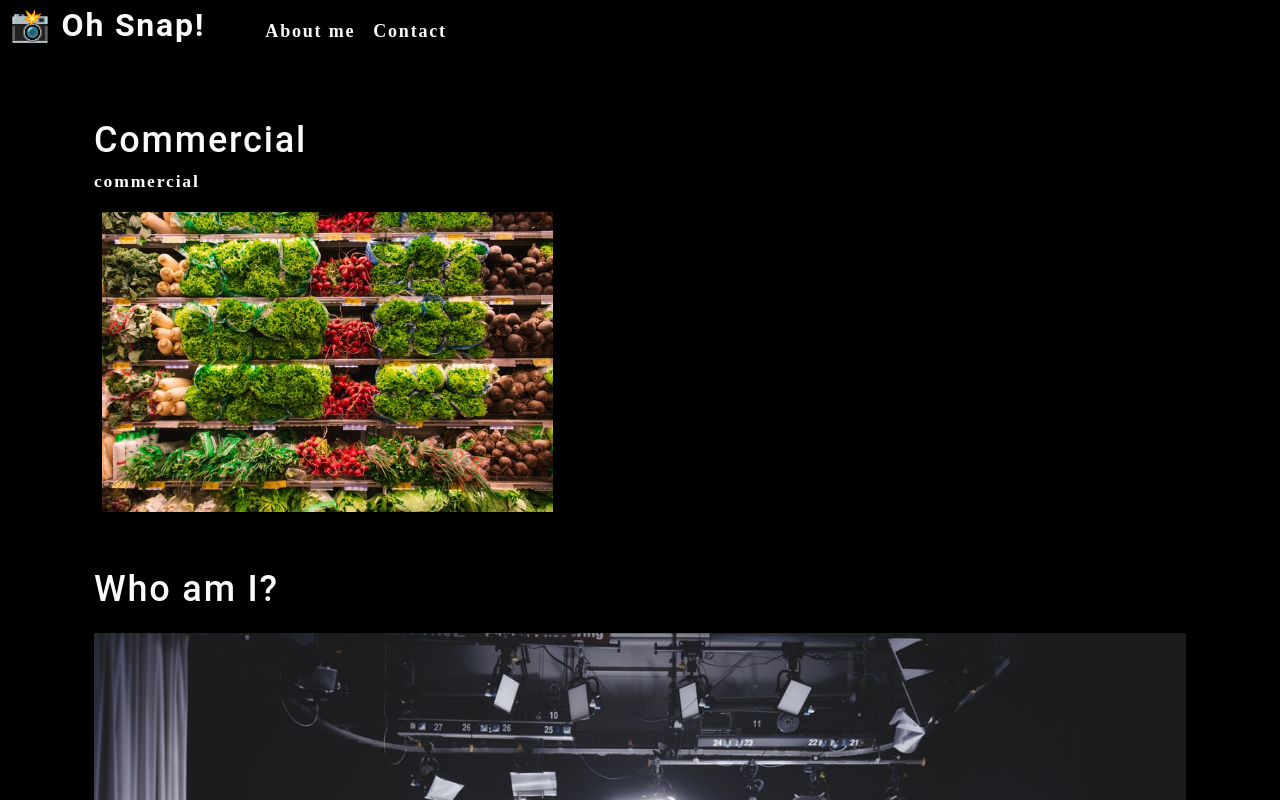
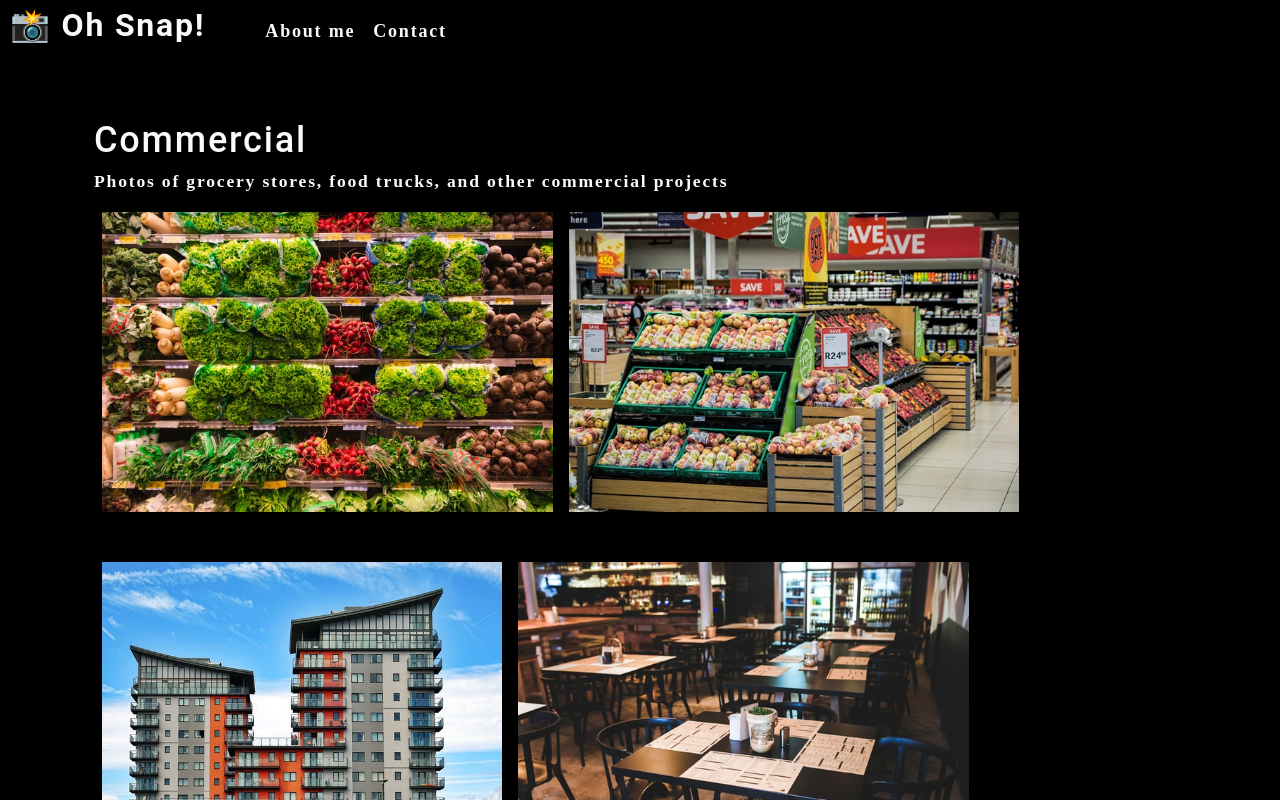
Before and after one commit to adairconlin/photo-port, a React (Create React App) app: page / in a window 1280 px wide. Shown: the top 800 px of the page. Built offline with nearby package versions, Linux system fonts and the light colour scheme.

Commit message:
Add photolist component to gallery

```diff
--- a/src/App.js
+++ b/src/App.js
@@ -1,6 +1,6 @@
 import React, { useState } from "react";
+import Nav from "./components/Nav";
 import About from "./components/About";
-import Nav from "./components/Nav";
 import Gallery from "./components/Gallery";
 
 function App() {
@@ -20,7 +20,7 @@
         currentCategory={currentCategory}
       ></Nav>
       <main>
-        <Gallery></Gallery>
+        <Gallery currentCategory={currentCategory}></Gallery>
         <About></About>
       </main>
     </div>
--- a/src/components/Gallery/index.js
+++ b/src/components/Gallery/index.js
@@ -1,19 +1,15 @@
 import React from "react";
+import PhotoList from "../PhotoList";
 import { capitalizeFirstLetter } from "../../utils/helpers";
-import photo from "../../assets/small/commercial/0.jpg";
 
 function Gallery(props) {
-    const currentCategory = {
-        name: "commercial",
-        description: "Photos of grocery stores, food trucks, and other commercial products"
-    }
+    const { currentCategory } = props;
+
     return (
         <section>
-            <h1>{capitalizeFirstLetter(currentCategory.name)}</h1>
-            <p>{currentCategory.name}</p>
-            <div className="flex-row">
-                <img src={photo} alt="Commercial Example" className="img-thumbnail mx-1" />
-            </div>
+            <h1 data-testid="h1tag">{capitalizeFirstLetter(currentCategory.name)}</h1>
+            <p>{currentCategory.description}</p>
+            <PhotoList category={currentCategory.name} />
         </section>
     )
 };
--- /dev/null
+++ b/src/components/PhotoList/index.js
@@ -0,0 +1,117 @@
+import React, { useState } from "react";
+//import Modal from "../Modal";
+
+function PhotoList({ category }) {
+    const [photos] = useState([
+        {
+          name: 'Grocery aisle',
+          category: 'commercial',
+          description: 'Lorem ipsum dolor sit amet, consectetur adipiscing elit. Nunc ultricie',
+        },
+        {
+          name: 'Grocery booth',
+          category: 'commercial',
+          description: 'Lorem ipsum dolor sit amet, consectetur adipiscing elit. Nunc ultricie',
+        },
+        {
+          name: 'Building exterior',
+          category: 'commercial',
+          description: 'Lorem ipsum dolor sit amet, consectetur adipiscing elit. Nunc ultricie',
+        },
+        {
+          name: 'Restaurant table',
+          category: 'commercial',
+          description: 'Lorem ipsum dolor sit amet, consectetur adipiscing elit. Nunc ultricie',
+        },
+        {
+          name: 'Cafe interior',
+          category: 'commercial',
+          description: 'Lorem ipsum dolor sit amet, consectetur adipiscing elit. Nunc ultricie',
+        },
+        {
+          name: 'Cat green eyes',
+          category: 'portraits',
+          description: 'Lorem ipsum dolor sit amet, consectetur adipiscing elit. Nunc ultricie',
+        },
+        {
+          name: 'Green parrot',
+          category: 'portraits',
+          description: 'Lorem ipsum dolor sit amet, consectetur adipiscing elit. Nunc ultricie',
+        },
+        {
+          name: 'Yellow macaw',
+          category: 'portraits',
+          description: 'Lorem ipsum dolor sit amet, consectetur adipiscing elit. Nunc ultricie',
+        },
+        {
+          name: 'Pug smile',
+          category: 'portraits',
+          description: 'Lorem ipsum dolor sit amet, consectetur adipiscing elit. Nunc ultricie',
+        },
+        {
+          name: 'Pancakes',
+          category: 'food',
+          description: 'Lorem ipsum dolor sit amet, consectetur adipiscing elit. Nunc ultricie',
+        },
+        {
+          name: 'Burrito',
+          category: 'food',
+          description: 'Lorem ipsum dolor sit amet, consectetur adipiscing elit. Nunc ultricie',
+        },
+        {
+          name: 'Scallop pasta',
+          category: 'food',
+          description: 'Lorem ipsum dolor sit amet, consectetur adipiscing elit. Nunc ultricie',
+        },
+        {
+          name: 'Burger',
+          category: 'food',
+          description: 'Lorem ipsum dolor sit amet, consectetur adipiscing elit. Nunc ultricie',
+        },
+        {
+          name: 'Fruit bowl',
+          category: 'food',
+          description: 'Lorem ipsum dolor sit amet, consectetur adipiscing elit. Nunc ultricie',
+        },
+        {
+          name: 'Green river',
+          category: 'landscape',
+          description: 'Lorem ipsum dolor sit amet, consectetur adipiscing elit. Nunc ultricie',
+        },
+        {
+          name: 'Docks',
+          category: 'landscape',
+          description: 'Lorem ipsum dolor sit amet, consectetur adipiscing elit. Nunc ultricie',
+        },
+        {
+          name: 'Panoramic village by sea',
+          category: 'landscape',
+          description: 'Lorem ipsum dolor sit amet, consectetur adipiscing elit. Nunc ultricie',
+        },
+        {
+          name: 'Domestic landscape',
+          category: 'landscape',
+          description: 'Lorem ipsum dolor sit amet, consectetur adipiscing elit. Nunc ultricie',
+        },
+        {
+          name: 'Park bench',
+          category: 'landscape',
+          description: 'Lorem ipsum dolor sit amet, consectetur adipiscing elit. Nunc ultricie',
+        },
+      ]);
+      const currentPhotos = photos.filter((photo) => photo.category === category);
+
+    return (
+        <div className="flex-row">
+            {currentPhotos.map((image, i) => (
+                <img
+                src={require(`../../assets/small/${category}/${i}.jpg`)}
+                alt={image.name}
+                className="img-thumbnail mx-1"
+                key={image.name} />
+            ))}
+        </div>
+    )
+}
+
+export default PhotoList;
```
